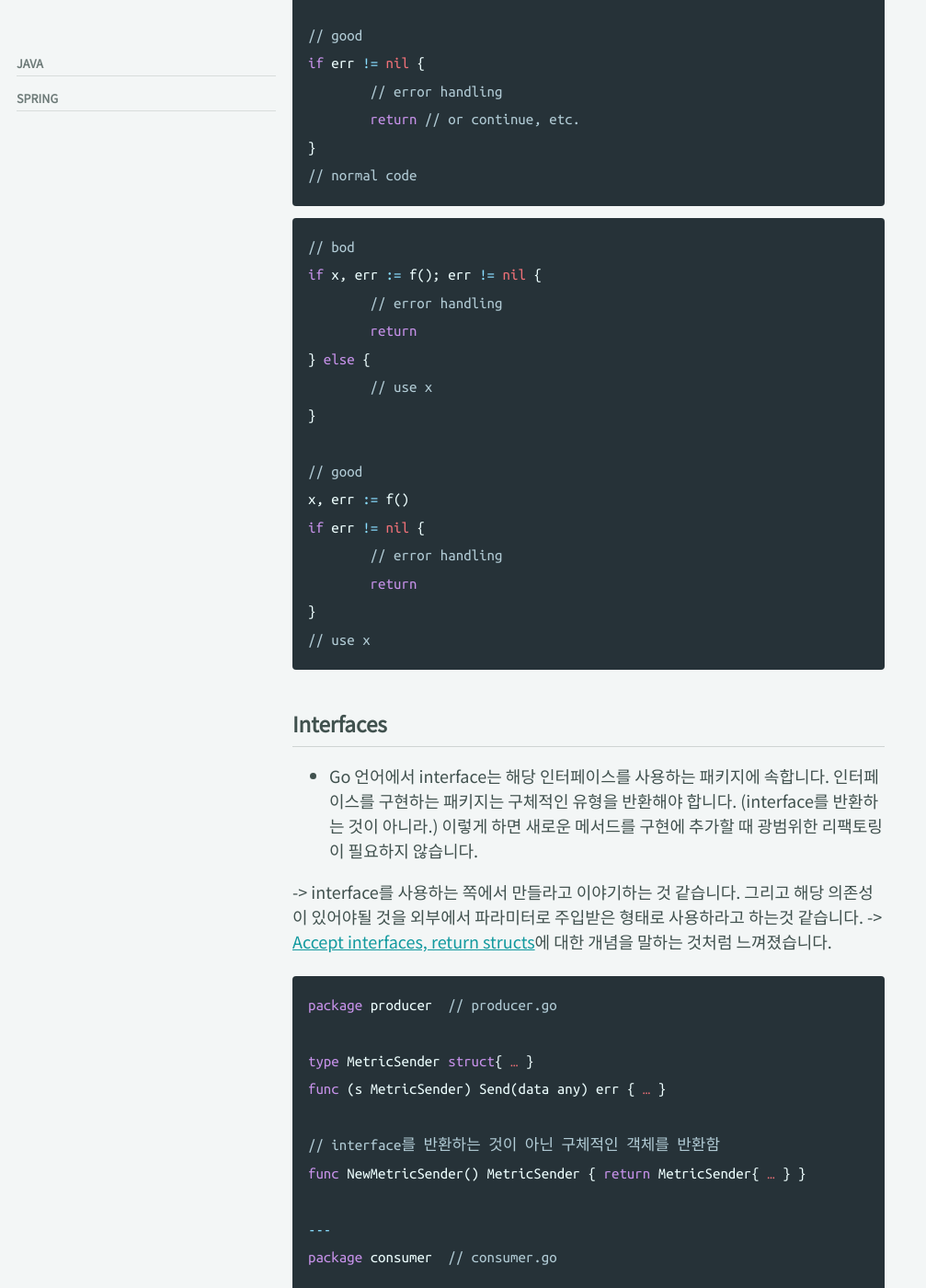
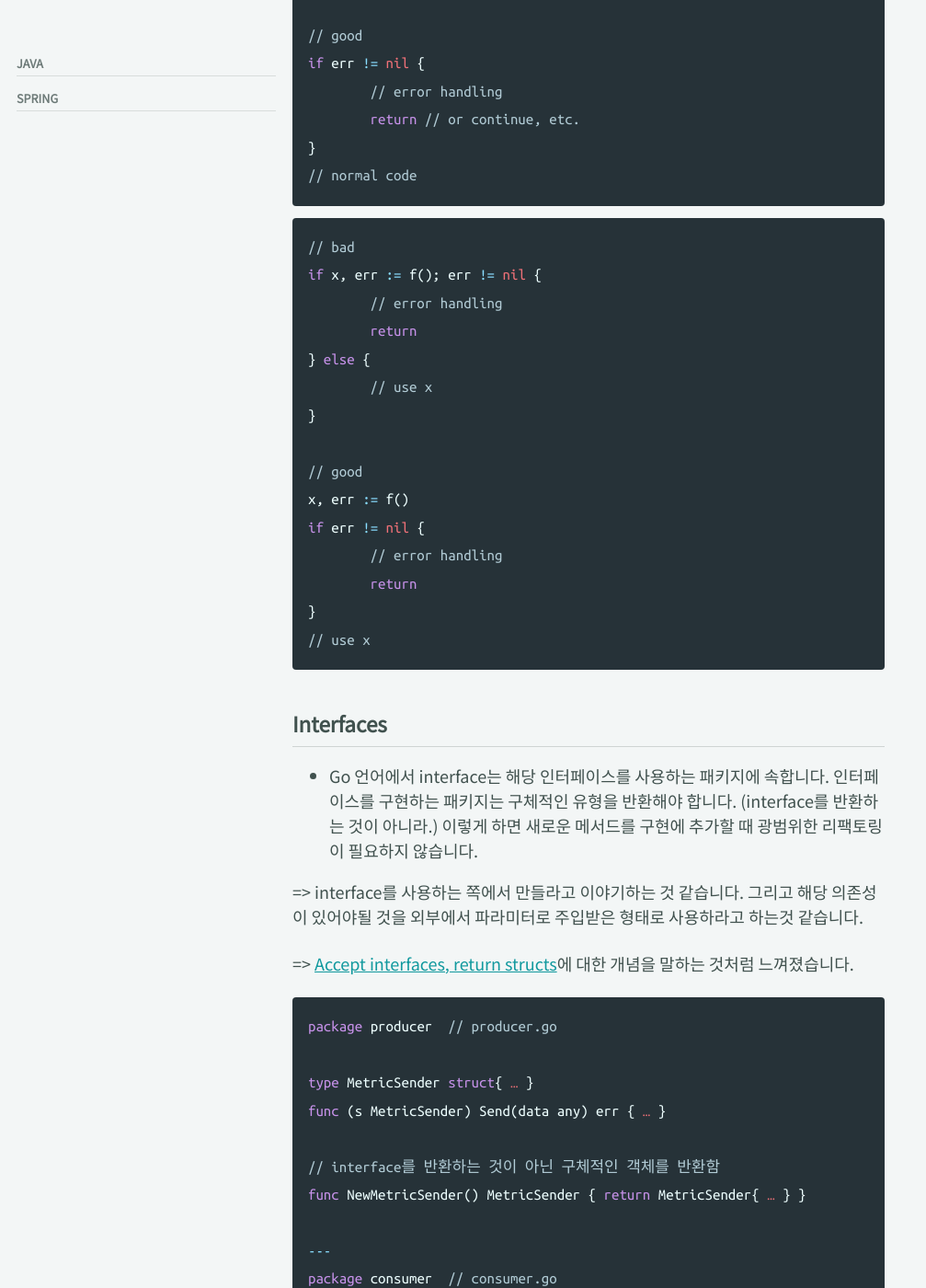
Before and after one commit to BaeJi77/BaeJi77.github.io, a Jekyll site: the page built from _posts/dev/golang/2023-07-01-go-code-review-comment.md, in a window 1280 px wide and 1400 px high, scrolled down 5153 px. Shown: the whole window at 92% size, without its empty margins (0-1007 px from the left). Built offline with Jekyll 4.4.1, drawn with Linux system fonts in a browser that asks for light colours; cached includes are drawn as plain includes; nearby versions of some CDN libraries; comment, search, counter and statistics services are not loaded; some of the changed text lies outside the part shown.

Commit message:
2023-07-02 go code review comment

````diff
--- a/_posts/dev/golang/2023-07-01-go-code-review-comment.md
+++ b/_posts/dev/golang/2023-07-01-go-code-review-comment.md
@@ -68,12 +68,12 @@
 	fmt.Println("Original Data 2:", data2.Value)
 	fmt.Println("Copied Data 2:", copiedData2.Value)
 }
+
 ---
 Original Data: 1
 Copied Data: 10
 Original Data 2: 11
 Copied Data 2: 11
-
 ```
 
 ## Declaring Empty Slices
@@ -173,7 +173,7 @@
 ```
 
 ```go
-// bod
+// bad
 if x, err := f(); err != nil {
 	// error handling
 	return
@@ -194,8 +194,9 @@
 
 - Go 언어에서 interface는 해당 인터페이스를 사용하는 패키지에 속합니다. 인터페이스를 구현하는 패키지는 구체적인 유형을 반환해야 합니다. (interface를 반환하는 것이 아니라.) 이렇게 하면 새로운 메서드를 구현에 추가할 때 광범위한 리팩토링이 필요하지 않습니다.
 
--> interface를 사용하는 쪽에서 만들라고 이야기하는 것 같습니다. 그리고 해당 의존성이 있어야될 것을 외부에서 파라미터로 주입받은 형태로 사용하라고 하는것 같습니다.
--> [Accept interfaces, return structs](https://bryanftan.medium.com/accept-interfaces-return-structs-in-go-d4cab29a301b)에 대한 개념을 말하는 것처럼 느껴졌습니다.
+=> interface를 사용하는 쪽에서 만들라고 이야기하는 것 같습니다. 그리고 해당 의존성이 있어야될 것을 외부에서 파라미터로 주입받은 형태로 사용하라고 하는것 같습니다.
+
+=> [Accept interfaces, return structs](https://bryanftan.medium.com/accept-interfaces-return-structs-in-go-d4cab29a301b)에 대한 개념을 말하는 것처럼 느껴졌습니다.
 
 ```go
 package producer  // producer.go
@@ -296,7 +297,7 @@
     return a + b
 }
 
-// bod: 비동기 함수
+// bad: 비동기 함수
 func SumAsync(a, b int, result chan int) {
     result <- a + b
 }
````
